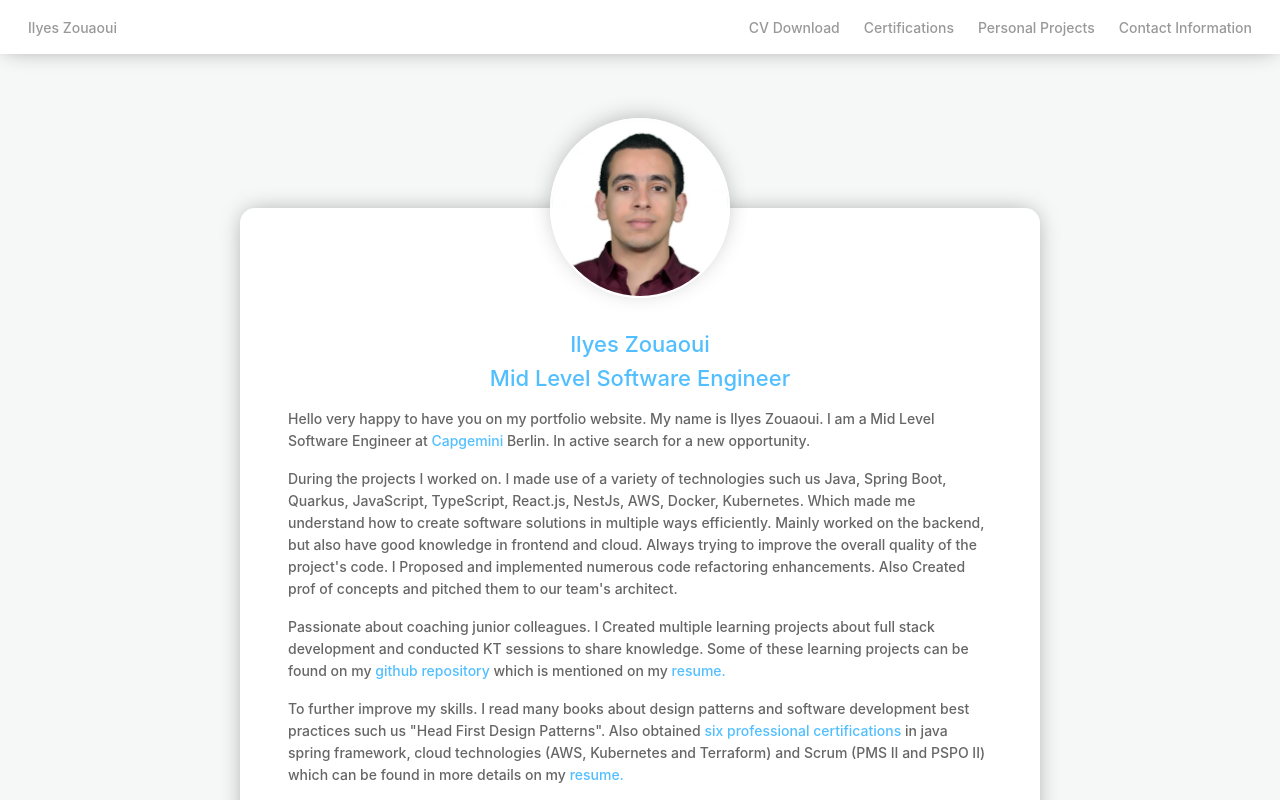
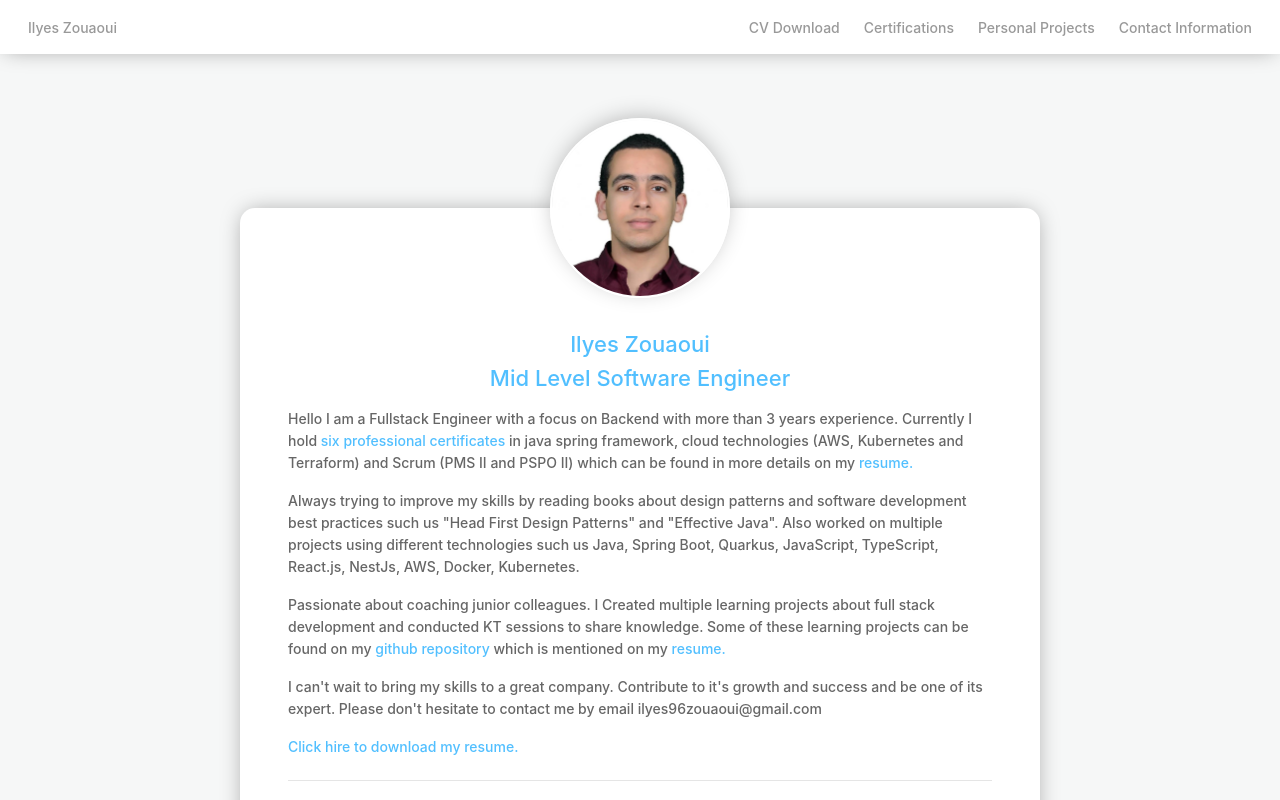
Before and after one commit to ilyes12zouaoui/portfolio, a React (Create React App) app: page / in a window 1280 px wide. Shown: the top 800 px of the page. Built offline with nearby package versions, Linux system fonts and the light colour scheme; grey boxes are pictures that could not be loaded.

Commit message:
update intoduction

```diff
--- a/package.json
+++ b/package.json
@@ -19,7 +19,7 @@
     "react-scroll": "^1.7.14"
   },
   "scripts": {
-    "start": "react-scripts start",
+    "start": "react-scripts --openssl-legacy-provider start",
     "build": "react-scripts build",
     "test": "react-scripts test",
     "eject": "react-scripts eject"
--- a/src/components/Home/Home.js
+++ b/src/components/Home/Home.js
@@ -119,17 +119,22 @@ const FormLayout = () => {
                   lineHeight: "22px",
                 }}
               >
-                Hello very happy to have you on my portfolio website. My name is
-                Ilyes Zouaoui. I am a Mid Level Software Engineer at{" "}
-                <a
-                  href="https://www.capgemini.com/de-de/"
+                Hello I am a Fullstack Engineer with a focus on Backend with more than 3 years experience. Currently I hold                 <a
+                  href="https://www.credly.com/users/ilyes-zouaoui/badges"
                   className="color-blue"
                   style={{ fontSize: "14px" }}
                   target="_blank"
                 >
-                  Capgemini
-                </a>{" "}
-                Berlin. In active search for a new opportunity.
+                  six professional certificates
+                </a>{" "} in java spring framework, cloud technologies (AWS, Kubernetes and Terraform) and Scrum (PMS II and PSPO II) which can be found in more details on my
+                <a
+                  href="cv/cv_ilyes_zouaoui.pdf"
+                  className="color-blue"
+                  style={{ fontSize: "14px" }}
+                  target="_blank"
+                >
+                  {" "}resume.
+                </a>
               </p>
               <p
                 style={{
@@ -140,7 +145,8 @@ const FormLayout = () => {
                 }}
               >
                 {" "}
-                During the projects I worked on. I made use of a variety of technologies such us Java, Spring Boot, Quarkus, JavaScript, TypeScript, React.js, NestJs, AWS, Docker, Kubernetes. Which made me understand how to create software solutions in multiple ways efficiently. Mainly worked on the backend, but also have good knowledge in frontend and cloud. Always trying to improve the overall quality of the project's code. I Proposed and implemented numerous code refactoring enhancements. Also Created prof of concepts and pitched them to our team's architect.</p>
+                Always trying to improve my skills by reading books about design patterns and software development best practices such us "Head First Design Patterns" and "Effective Java". Also worked on multiple projects using different technologies such us Java, Spring Boot, Quarkus, JavaScript, TypeScript, React.js, NestJs, AWS, Docker, Kubernetes.{" "}
+              </p>
               <p
                 style={{
                   color: "#666",
@@ -162,36 +168,6 @@ const FormLayout = () => {
                   github repository
                 </a>{" "}
                 which is mentioned on my{" "}
-                <a
-                  href="cv/cv_ilyes_zouaoui.pdf"
-                  className="color-blue"
-                  style={{ fontSize: "14px" }}
-                  target="_blank"
-                >
-                  resume.
-                </a>
-              </p>
-              <p
-                style={{
-                  color: "#666",
-                  fontSize: "14px",
-
-                  lineHeight: "22px",
-                }}
-              >
-                {" "}
-                To further improve my skills. I read many books about design
-                patterns and software development best practices such us "Head First Design Patterns". Also obtained{" "}
-                <a
-                  href="https://www.credly.com/users/ilyes-zouaoui/badges"
-                  className="color-blue"
-                  style={{ fontSize: "14px" }}
-                  target="_blank"
-                >
-                  six professional certifications
-                </a>{" "}
-                in java spring framework, cloud technologies (AWS, Kubernetes and Terraform) and Scrum (PMS II and PSPO II) which can
-                be found in more details on my{" "}
                 <a
                   href="cv/cv_ilyes_zouaoui.pdf"
                   className="color-blue"
```
